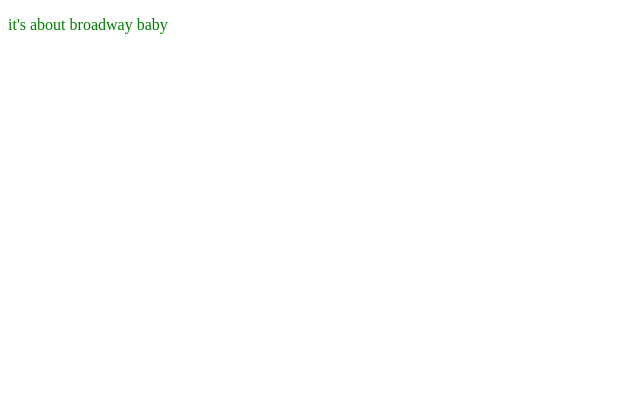
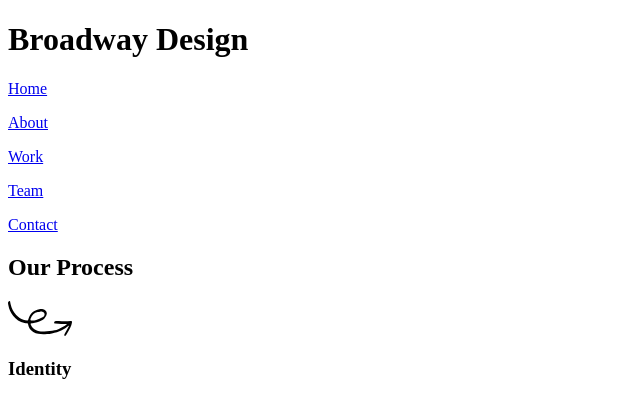
Before and after one commit to andyallbee/broadway, a plain HTML site: page index.html in a window 1280 px wide. Shown: the whole page, without its empty margins (0-640 px from the left). Drawn offline with Linux system fonts and the light colour scheme.

Commit message:
commit 3

```diff
--- a/index.html
+++ b/index.html
@@ -6,7 +6,21 @@
     <title>Broadway Design</title>
   </head>
   <body>
-    <p>it's about broadway baby</p>
+    <h1 id="home">Broadway Design</h1>
+    <nav>
+      <p><a href="#home">Home</a></p>
+      <p><a href="#about">About</a></p>
+      <p><a href="#work">Work</a></p>
+      <p><a href="#team">Team</a></p>
+      <p><a href="#contact">Contact</a></p>
+    </nav>
+  </div id="about">
+    <h2>Our Process</h2>
+    <img src="./resources/images/identify.svg" alt="">
+    <h3>Identity</h3>
+
+
+  </div>
 
   </body>
 </html>
```
